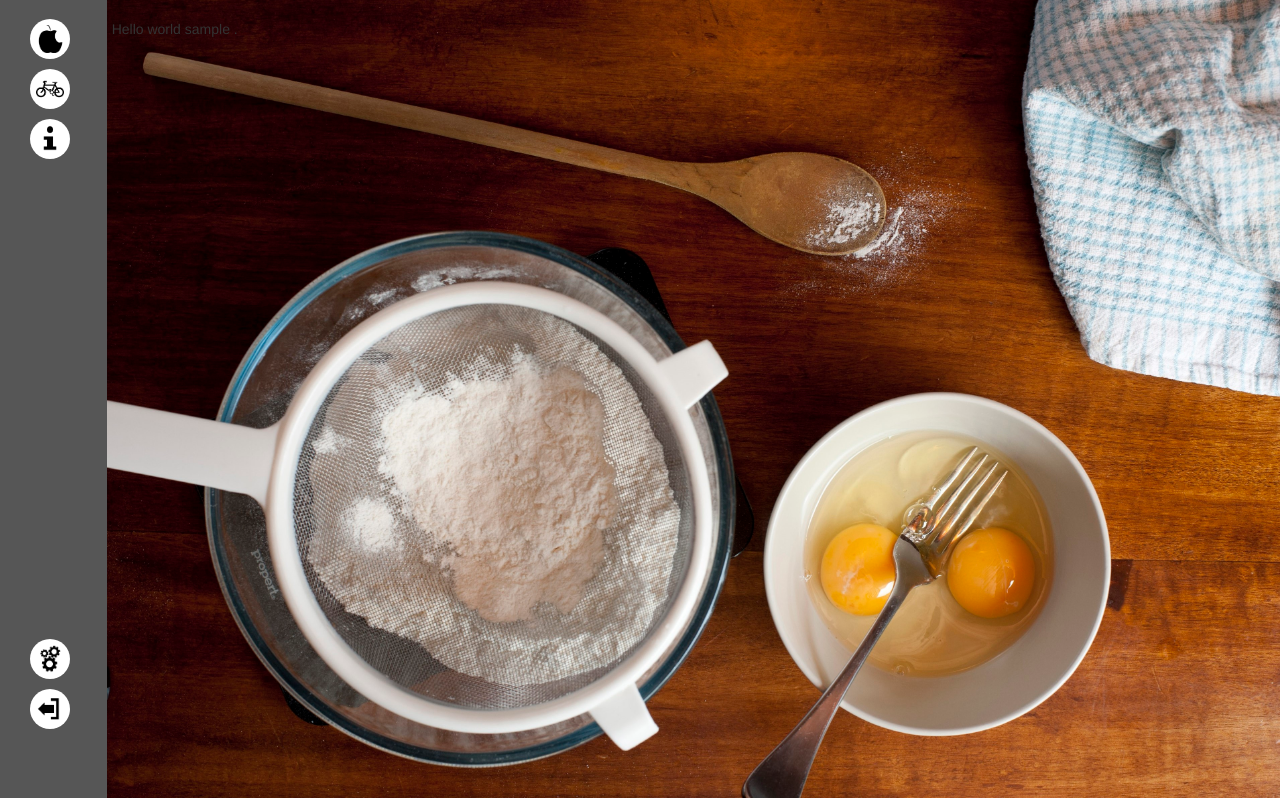
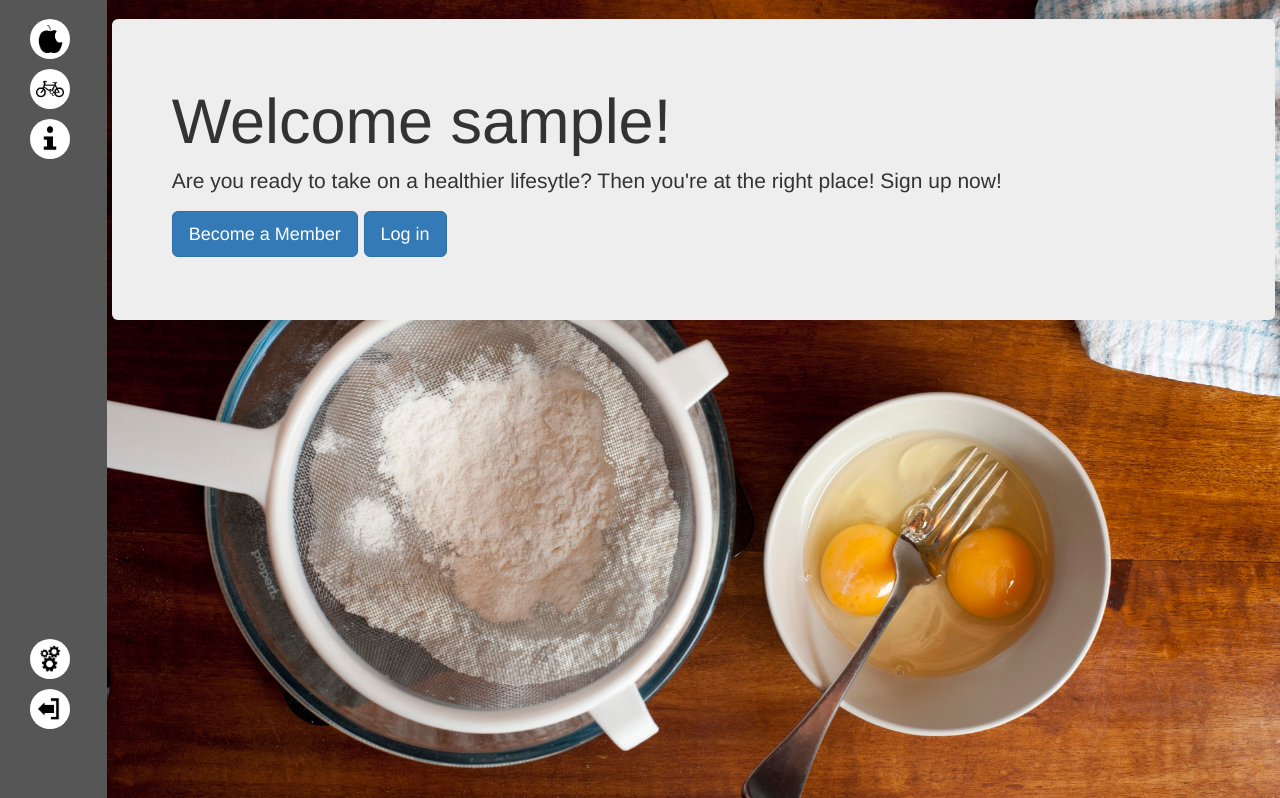
Before and after one commit to isik5/SWE573-1, a Django app: page / in a window 1280 px wide. Shown: the part 51-849 px from the top of the page. Run offline with Django 3.2, Linux system fonts and the light colour scheme; the visitor is signed in with stand-in values (Sample User, id 1); some libraries are stand-ins or nearby versions.

Commit message:
New index page

```diff
--- a/nutritrack/templates/nutritrack/index.html
+++ b/nutritrack/templates/nutritrack/index.html
@@ -1 +1,9 @@
-		<p>Hello world {{ username }} .</p>
+
+<div class="jumbotron yolk-background">
+  <h1>Welcome {{ username }}!</h1>
+  <p>Are you ready to take on a healthier lifesytle? Then you're at the right place! Sign up now!</p>
+  <p>
+<a class="btn btn-primary btn-lg" href="{% url 'accounts:signup' %}" role="button">Become a Member</a>
+<a class="btn btn-primary btn-lg" href="{% url 'accounts:signin' %}" role="button">Log in</a>
+</p>
+</div>
```
